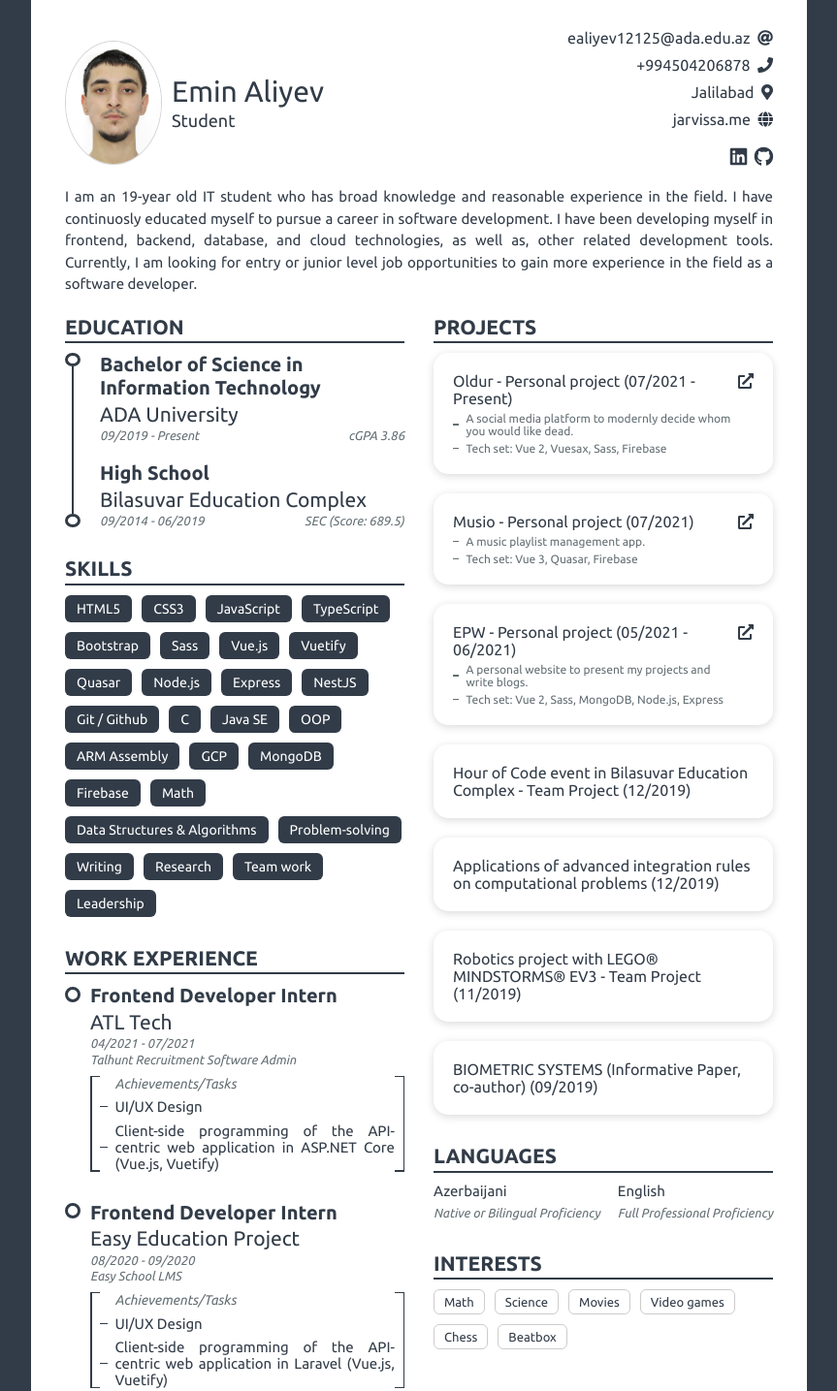
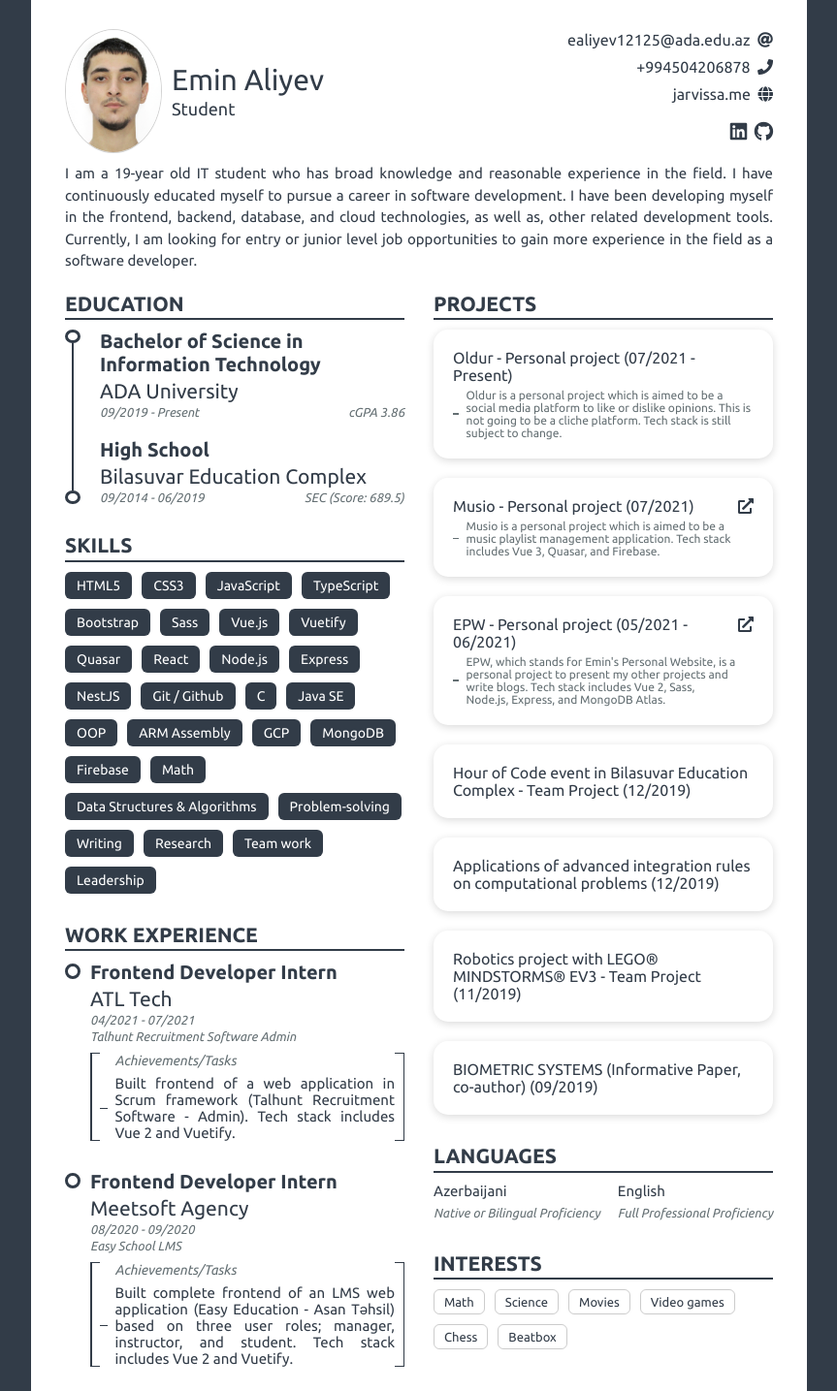
Before and after one commit to jarvissa/jarvissa.github.io, a website: page public/index.html in a window 1280 px wide. Shown: the top 1435 px of the page at 97% size, without its empty margins (208-1071 px from the left). Drawn offline with Linux system fonts and the light colour scheme.

Commit message:
Update index.html

```diff
--- a/public/index.html
+++ b/public/index.html
@@ -59,11 +59,6 @@
               <i class="fas fa-phone ml-xs-3"></i>
             </div>
 
-            <div class="flex-xs justify-flex-end-sm align-center-xs mb-xs-4">
-              <a class="pointer-xs">Jalilabad</a>
-              <i class="fas fa-map-marker-alt ml-xs-3"></i>
-            </div>
-
             <div class="flex-xs justify-flex-end-sm align-center-xs mb-xs-5">
               <a href="https://jarvissa.me" target="_blank">jarvissa.me</a>
               <i class="fas fa-globe ml-xs-3"></i>
@@ -84,9 +79,9 @@
         </div>
 
         <div class="header-desc text-justify-xs">
-          I am an 19-year old IT student who has broad knowledge and reasonable
-          experience in the field. I have continuosly educated myself to pursue
-          a career in software development. I have been developing myself in
+          I am a 19-year old IT student who has broad knowledge and reasonable
+          experience in the field. I have continuously educated myself to pursue
+          a career in software development. I have been developing myself in the
           frontend, backend, database, and cloud technologies, as well as, other
           related development tools. Currently, I am looking for entry or junior
           level job opportunities to gain more experience in the field as a
@@ -171,6 +166,7 @@
                 <div class="chip">Vue.js</div>
                 <div class="chip">Vuetify</div>
                 <div class="chip">Quasar</div>
+                <div class="chip">React</div>
                 <div class="chip">Node.js</div>
                 <div class="chip">Express</div>
                 <div class="chip">NestJS</div>
@@ -241,16 +237,12 @@
                           <span>Achievements/Tasks</span>
                         </div>
 
-                        <div class="task flex-xs align-center-xs mb-xs-3">
-                          <div class="hyphen mr-xs-3"></div>
-                          <span class="text-justify-xs">UI/UX Design</span>
-                        </div>
-
                         <div class="task flex-xs align-center-xs">
                           <div class="hyphen mr-xs-3"></div>
                           <span class="text-justify-xs"
-                            >Client-side programming of the API-centric web
-                            application in ASP.NET Core (Vue.js, Vuetify)</span
+                            >Built frontend of a web application in Scrum
+                            framework (Talhunt Recruitment Software - Admin).
+                            Tech stack includes Vue 2 and Vuetify.</span
                           >
                         </div>
                       </div>
@@ -289,7 +281,7 @@
                       Frontend Developer Intern
                     </h4>
 
-                    <p class="company-name mb-xs-1">Easy Education Project</p>
+                    <p class="company-name mb-xs-1">Meetsoft Agency</p>
 
                     <div class="company-details mb-xs-4">
                       <span class="d-block-xs mb-xs-1">08/2020 - 09/2020</span>
@@ -318,16 +310,13 @@
                           <span>Achievements/Tasks</span>
                         </div>
 
-                        <div class="task flex-xs align-center-xs mb-xs-3">
-                          <div class="hyphen mr-xs-3"></div>
-                          <span class="text-justify-xs">UI/UX Design</span>
-                        </div>
-
                         <div class="task flex-xs align-center-xs">
                           <div class="hyphen mr-xs-3"></div>
                           <span class="text-justify-xs"
-                            >Client-side programming of the API-centric web
-                            application in Laravel (Vue.js, Vuetify)</span
+                            >Built complete frontend of an LMS web application
+                            (Easy Education - Asan Təhsil) based on three user
+                            roles; manager, instructor, and student. Tech stack
+                            includes Vue 2 and Vuetify.</span
                           >
                         </div>
                       </div>
@@ -394,23 +383,12 @@
                     <div class="flex-xs align-center-xs mt-xs-2">
                       <div class="hyphen mr-xs-3"></div>
                       <span class="project-subtitle"
-                        >A social media platform to modernly decide whom you
-                        would like dead.</span
+                        >Oldur is a personal project which is aimed to be a
+                        social media platform to like or dislike opinions. This
+                        is not going to be a cliche platform. Tech stack is
+                        still subject to change.</span
                       >
                     </div>
-
-                    <div class="flex-xs align-center-xs mt-xs-2">
-                      <div class="hyphen mr-xs-3"></div>
-                      <span class="project-subtitle"
-                        >Tech set: Vue 2, Vuesax, Sass, Firebase</span
-                      >
-                    </div>
-                  </div>
-
-                  <div class="project-link">
-                    <a href="https://github.com/jarvissa/oldur" target="_blank">
-                      <i class="fas fa-external-link-alt"></i>
-                    </a>
                   </div>
                 </div>
 
@@ -423,14 +401,9 @@
                     <div class="flex-xs align-center-xs mt-xs-2">
                       <div class="hyphen mr-xs-3"></div>
                       <span class="project-subtitle"
-                        >A music playlist management app.</span
-                      >
-                    </div>
-
-                    <div class="flex-xs align-center-xs mt-xs-2">
-                      <div class="hyphen mr-xs-3"></div>
-                      <span class="project-subtitle"
-                        >Tech set: Vue 3, Quasar, Firebase</span
+                        >Musio is a personal project which is aimed to be a
+                        music playlist management application. Tech stack
+                        includes Vue 3, Quasar, and Firebase.</span
                       >
                     </div>
                   </div>
@@ -451,15 +424,10 @@
                     <div class="flex-xs align-center-xs mt-xs-2">
                       <div class="hyphen mr-xs-3"></div>
                       <span class="project-subtitle"
-                        >A personal website to present my projects and write
-                        blogs.</span
-                      >
-                    </div>
-
-                    <div class="flex-xs align-center-xs mt-xs-2">
-                      <div class="hyphen mr-xs-3"></div>
-                      <span class="project-subtitle"
-                        >Tech set: Vue 2, Sass, MongoDB, Node.js, Express</span
+                        >EPW, which stands for Emin's Personal Website, is a
+                        personal project to present my other projects and write
+                        blogs. Tech stack includes Vue 2, Sass, Node.js,
+                        Express, and MongoDB Atlas.</span
                       >
                     </div>
                   </div>
```
